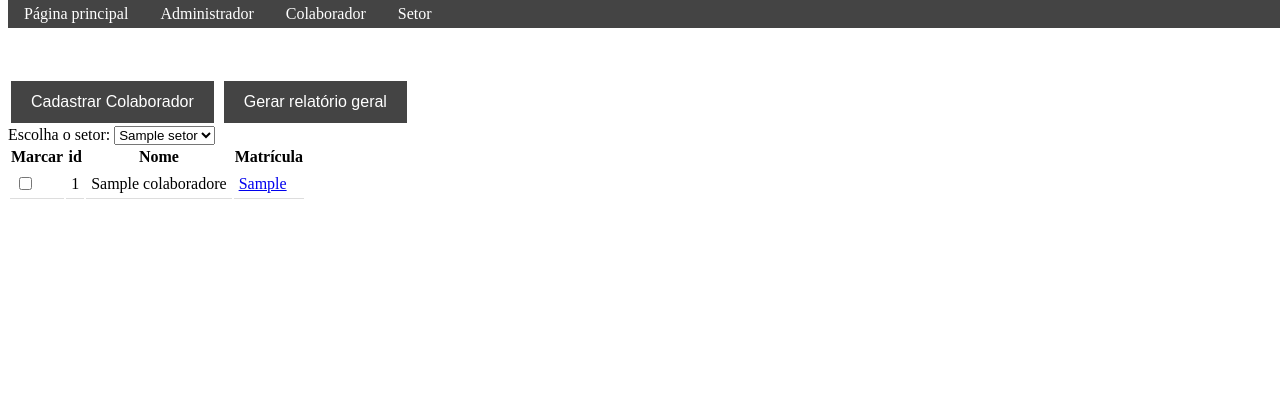
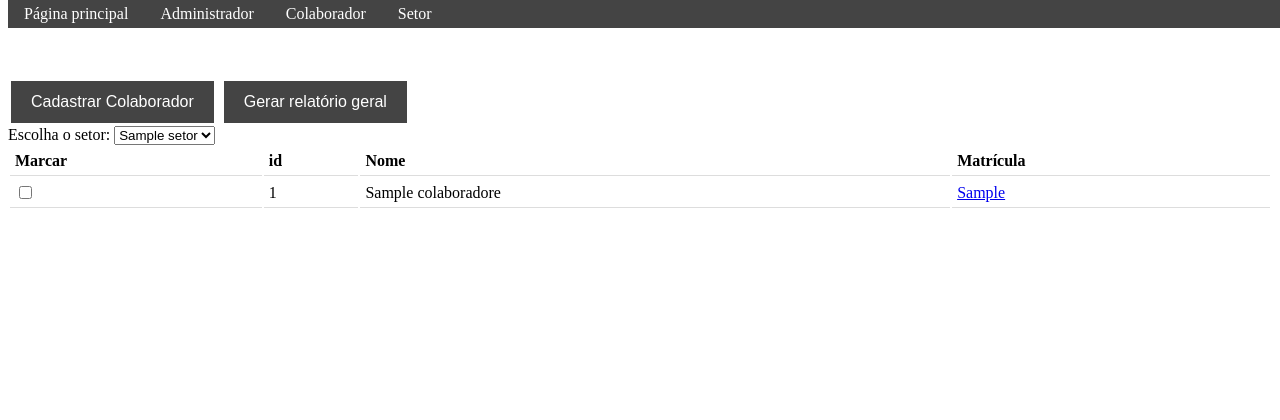
Before and after one commit to richmont/Controle_Entrada_Saida, a PHP site: page /adm/Colaborador.php in a window 1280 px wide. Shown: the top 420 px of the page. Run offline with PHP 8.4, Linux system fonts and the light colour scheme; tables that the repository leaves empty or names only in its code hold one stand-in row (values such as "Sample post").

Commit message:
CSS corresponde ao novo nome do formulário "altera_colaborador"

```diff
--- a/css/Colaborador.css
+++ b/css/Colaborador.css
@@ -59,11 +59,11 @@ body {
 
 }
 
-.apagar_colaborador table{
+.altera_colaborador table{
     border: all;
     width: 100%
 }
-.apagar_colaborador th,td{
+.altera_colaborador th,td{
   height: 50%;
   text-align: left;
   padding: 5px;
```
